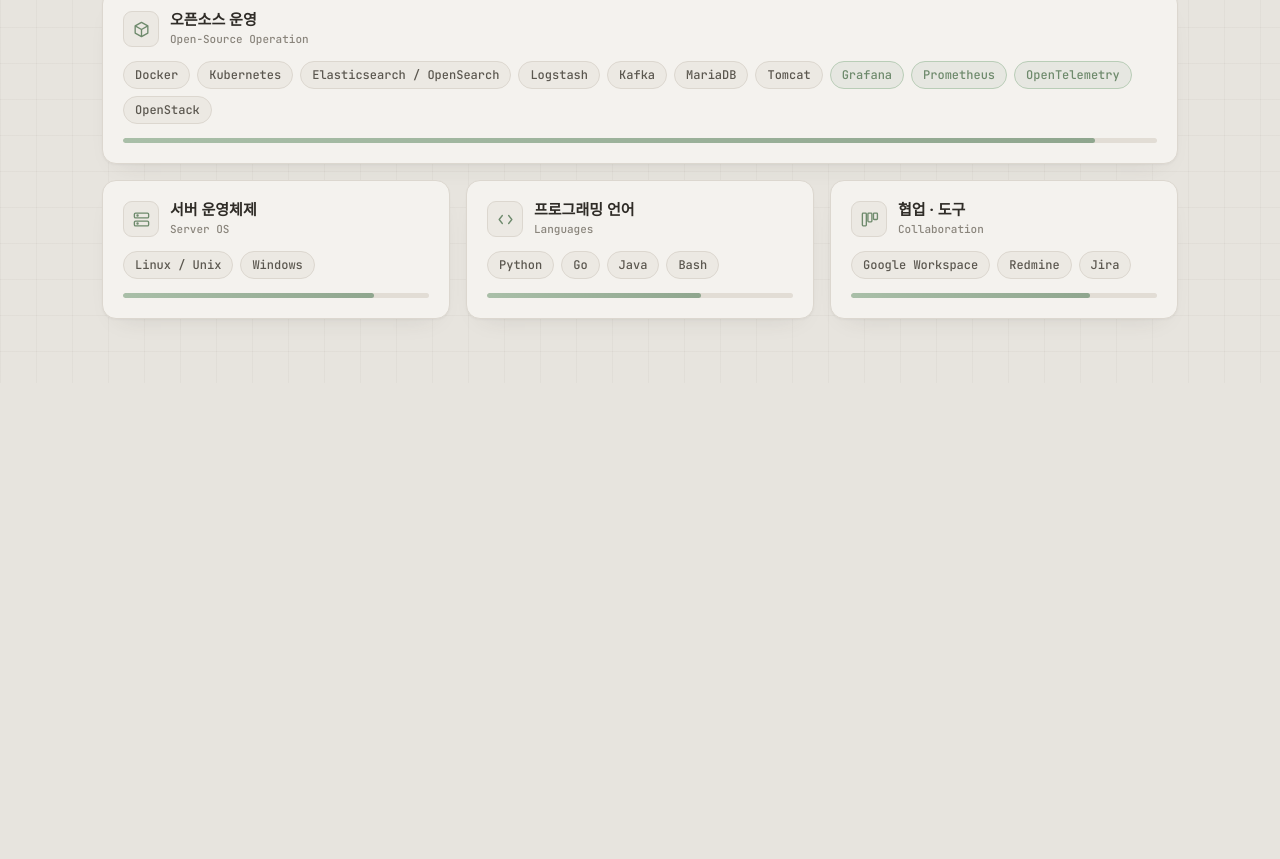
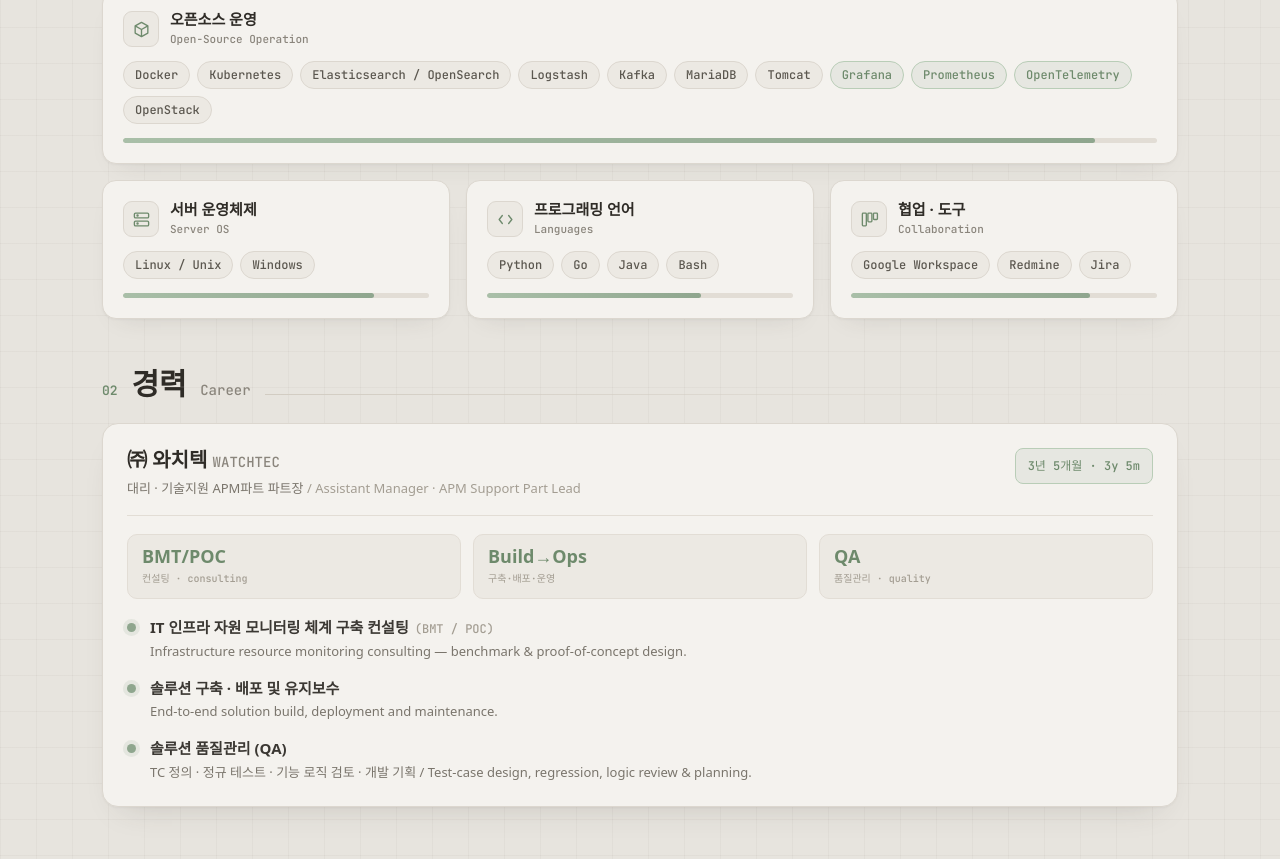
Before and after one commit to ksewhat/web-cv, a Next.js app: page / in a window 1280 px wide. Shown: the part 549-1408 px from the top of the page. Before the commit the page ends 932 px from the top, so only its background shows below. Built offline with nearby package versions, Linux system fonts and the light colour scheme; a web font is replaced by a local one.

Commit message:
feat: add career section

```diff
--- a/app/page.tsx
+++ b/app/page.tsx
@@ -1,6 +1,7 @@
 import { TopBar } from '@/components/TopBar'
 import { Hero } from '@/components/Hero'
 import { SkillStack } from '@/components/SkillStack'
+import { CareerSection } from '@/components/CareerSection'
 
 export default function Page() {
   return (
@@ -9,6 +10,7 @@
       <main className="mx-auto max-w-[1140px] px-[clamp(1rem,4vw,2rem)] pb-16">
         <Hero />
         <SkillStack />
+        <CareerSection />
       </main>
     </>
   )
--- /dev/null
+++ b/components/CareerBullet.tsx
@@ -0,0 +1,21 @@
+import type { BulletItem } from '@/data/career'
+
+export function CareerBullet({ title, tag, description }: BulletItem) {
+  return (
+    <div className="flex gap-[14px]">
+      <span
+        className="mt-[6px] h-[9px] w-[9px] flex-none rounded-full bg-sage-500"
+        style={{ boxShadow: '0 0 0 4px rgba(143,166,142,.16)' }}
+      />
+      <div>
+        <p className="font-sans text-[15px] font-semibold leading-[1.45] text-ink-400">
+          {title}
+          {tag && (
+            <span className="ml-[6px] font-mono text-[12px] font-medium text-ink-50">{tag}</span>
+          )}
+        </p>
+        <p className="mt-[3px] font-sans text-[13px] leading-[1.5] text-ink-200">{description}</p>
+      </div>
+    </div>
+  )
+}
--- /dev/null
+++ b/components/CareerCard.tsx
@@ -0,0 +1,50 @@
+import type { CareerEntry } from '@/data/career'
+import { CareerBullet } from '@/components/CareerBullet'
+
+export function CareerCard({ entry }: { entry: CareerEntry }) {
+  return (
+    <div className="rounded-[16px] border border-warm-500 bg-warm-100 p-6 shadow-card-lg">
+      {/* Company + role + tenure badge */}
+      <div className="flex flex-wrap items-start justify-between gap-4 border-b border-warm-400 pb-[18px]">
+        <div>
+          <p className="font-sans text-[20px] font-bold leading-[1.2] text-ink-500">
+            {entry.company.ko}{' '}
+            <span className="font-mono text-[14px] font-medium text-ink-100">
+              {entry.company.en}
+            </span>
+          </p>
+          <p className="mt-[7px] font-sans text-[13px] font-medium leading-[1.4] text-ink-200">
+            {entry.role.ko}{' '}
+            <span className="text-ink-50">/ {entry.role.en}</span>
+          </p>
+        </div>
+        <span className="inline-flex items-center whitespace-nowrap rounded-lg border border-sage-300 bg-sage-500/[.14] px-3 py-2 font-mono text-[12px] font-medium text-sage-600">
+          {entry.tenure.ko} · {entry.tenure.en}
+        </span>
+      </div>
+
+      {/* Metric tiles */}
+      <div
+        className="mt-[18px] grid gap-3"
+        style={{ gridTemplateColumns: 'repeat(auto-fit, minmax(110px, 1fr))' }}
+      >
+        {entry.metrics.map((m) => (
+          <div
+            key={m.value}
+            className="rounded-[10px] border border-warm-400 bg-chip px-[14px] py-3"
+          >
+            <p className="font-sans text-[18px] font-bold leading-none text-sage-600">{m.value}</p>
+            <p className="mt-[6px] font-mono text-[10px] font-medium text-ink-50">{m.label}</p>
+          </div>
+        ))}
+      </div>
+
+      {/* Bullet points */}
+      <div className="mt-[18px] flex flex-col gap-4">
+        {entry.bullets.map((b) => (
+          <CareerBullet key={b.title} {...b} />
+        ))}
+      </div>
+    </div>
+  )
+}
--- /dev/null
+++ b/components/CareerSection.tsx
@@ -0,0 +1,16 @@
+import { careerEntries } from '@/data/career'
+import { SectionHeader } from '@/components/SectionHeader'
+import { CareerCard } from '@/components/CareerCard'
+
+export function CareerSection() {
+  return (
+    <section className="mt-12">
+      <SectionHeader number="02" title="경력" subtitle="Career" />
+      <div className="flex flex-col gap-4">
+        {careerEntries.map((entry) => (
+          <CareerCard key={entry.id} entry={entry} />
+        ))}
+      </div>
+    </section>
+  )
+}
--- /dev/null
+++ b/data/career.ts
@@ -0,0 +1,56 @@
+export type MetricTile = {
+  value: string
+  label: string
+}
+
+export type BulletItem = {
+  title: string
+  /** Optional inline annotation rendered in mono beside the title */
+  tag?: string
+  description: string
+}
+
+export type CareerEntry = {
+  id: string
+  company: { ko: string; en: string }
+  role: { ko: string; en: string }
+  tenure: { ko: string; en: string }
+  period: string
+  metrics: MetricTile[]
+  bullets: BulletItem[]
+}
+
+export const careerEntries: CareerEntry[] = [
+  {
+    id: 'watchtec',
+    company: { ko: '㈜ 와치텍', en: 'WATCHTEC' },
+    role: {
+      ko: '대리 · 기술지원 APM파트 파트장',
+      en: 'Assistant Manager · APM Support Part Lead',
+    },
+    tenure: { ko: '3년 5개월', en: '3y 5m' },
+    period: '2023.01 – 2025.05',
+    metrics: [
+      { value: 'BMT/POC', label: '컨설팅 · consulting' },
+      { value: 'Build→Ops', label: '구축·배포·운영' },
+      { value: 'QA', label: '품질관리 · quality' },
+    ],
+    bullets: [
+      {
+        title: 'IT 인프라 자원 모니터링 체계 구축 컨설팅',
+        tag: '(BMT / POC)',
+        description:
+          'Infrastructure resource monitoring consulting — benchmark & proof-of-concept design.',
+      },
+      {
+        title: '솔루션 구축 · 배포 및 유지보수',
+        description: 'End-to-end solution build, deployment and maintenance.',
+      },
+      {
+        title: '솔루션 품질관리 (QA)',
+        description:
+          'TC 정의 · 정규 테스트 · 기능 로직 검토 · 개발 기획 / Test-case design, regression, logic review & planning.',
+      },
+    ],
+  },
+]
```
Also changed, not shown: 1 other file (tests, documents, lock files or other folders).
